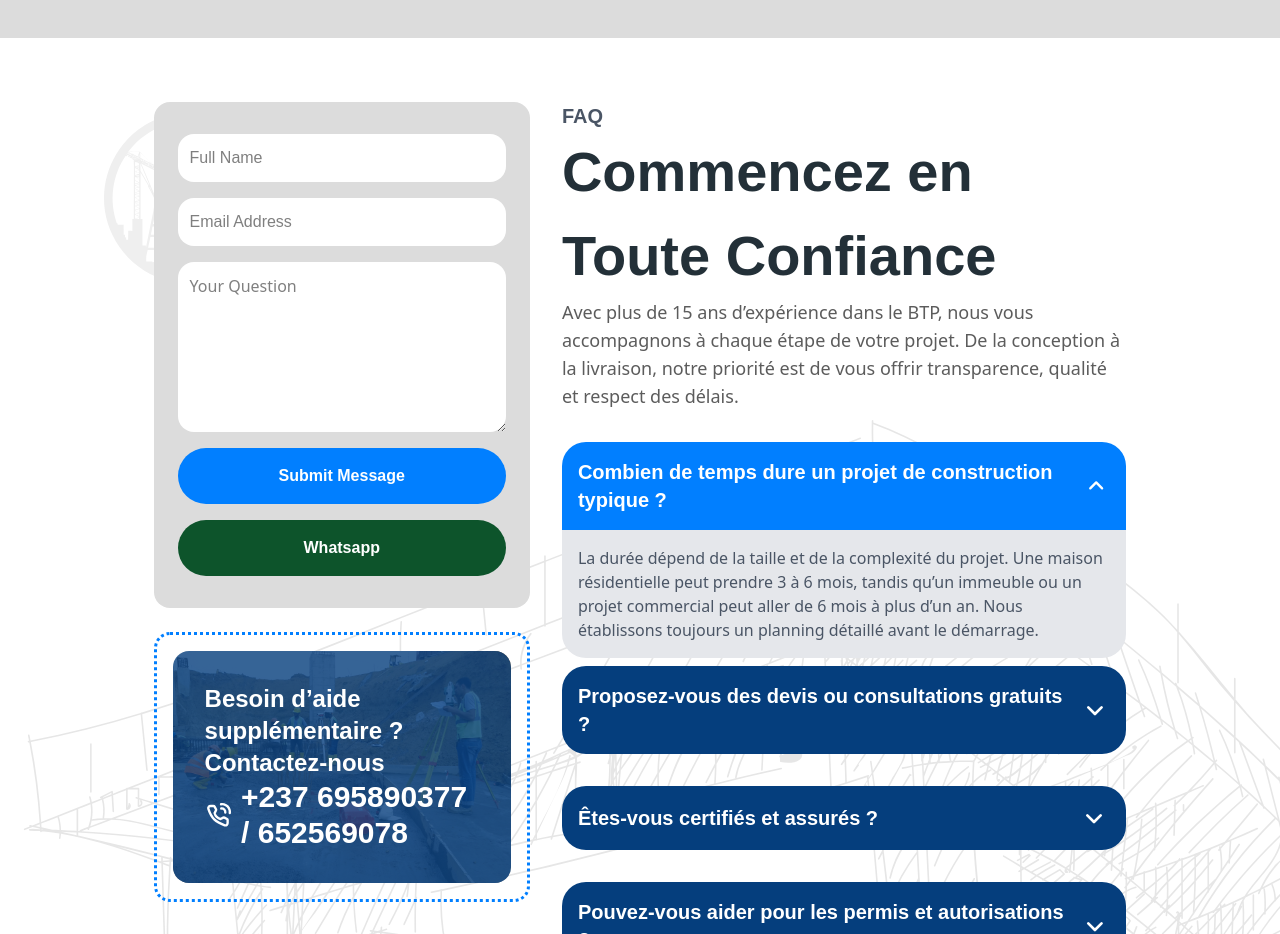
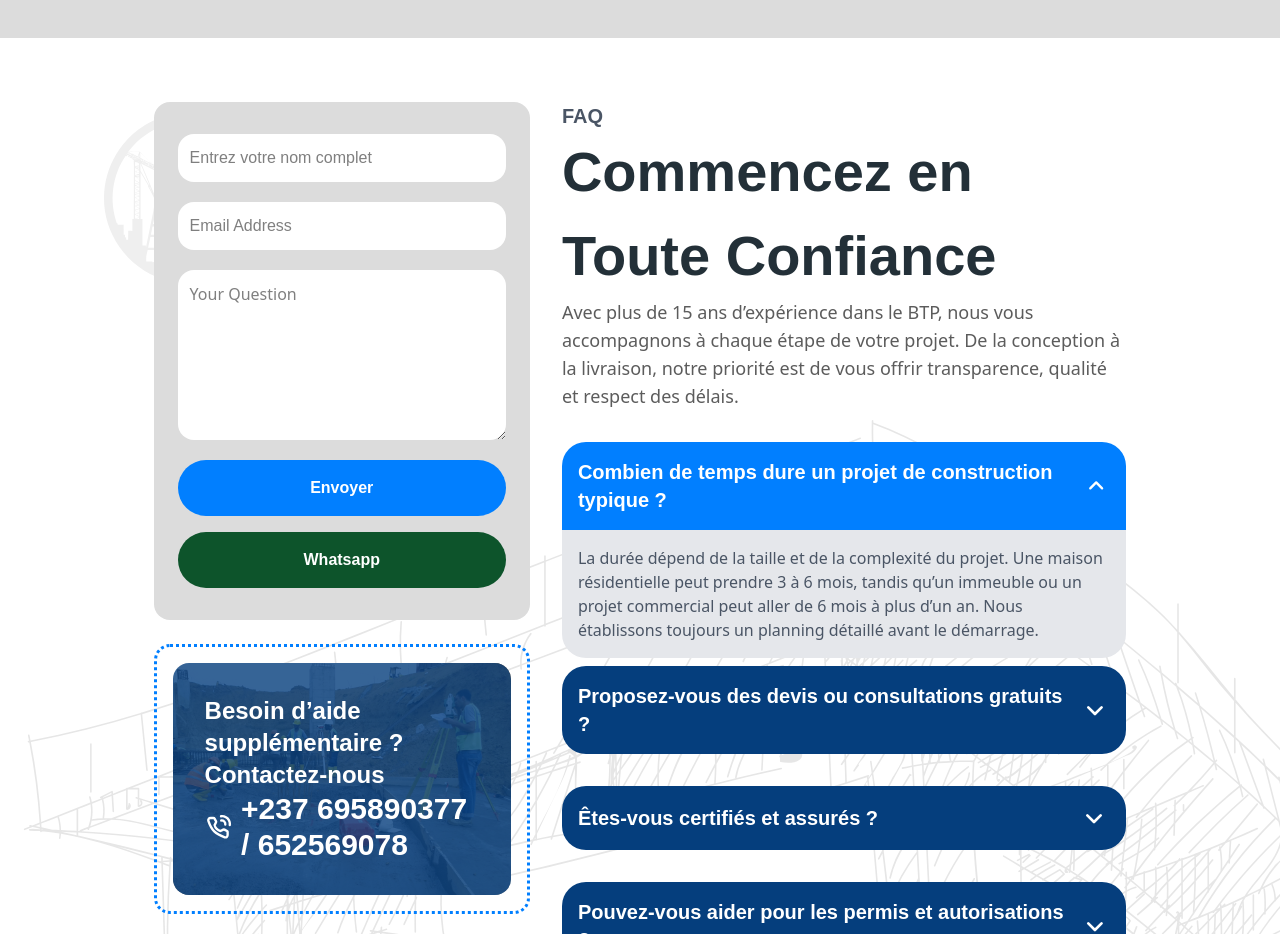
Before and after one commit to iaifrns/kevin-construction, a React (Vite) app: page / in a window 1280 px wide. Shown: the part 7360-8294 px from the top of the page. Built offline with nearby package versions, Linux system fonts and the light colour scheme.

Commit message:
finished with the website

```diff
--- a/src/pages/home/components/FAQ.tsx
+++ b/src/pages/home/components/FAQ.tsx
@@ -4,29 +4,164 @@ import { phone } from "../../../constants/data";
 import { faq } from "../../../constants/faq";
 import { images } from "../../../constants/images";
 import { ridarectToWhatsapp } from "../../../helper/ridarectToWhatsapp";
+import emailjs from "@emailjs/browser";
+
+const templateID = "template_357kjld";
+const serviceID = "service_2kye1s5";
+const publicKey = "69GnNN4nlG5ijDQs6";
 
 const FAQ = () => {
   const [isdrop, setIsdrop] = useState(0);
+
+  const [infoForm, setInfoForm] = useState<
+    Record<string, { text: string; error?: string }>
+  >({
+    email: {
+      text: "",
+    },
+    message: {
+      text: "",
+    },
+    name: {
+      text: "",
+    },
+  });
+
+  const [sending, setSending] = useState(false);
+
+  const emptyData = () => {
+    setInfoForm({
+      name: { text: "", error: undefined },
+      email: { text: "", error: undefined },
+      message: { text: "", error: undefined },
+    });
+  };
+
+  const emptyError = () => {
+    setInfoForm({
+      name: { ...infoForm.name, error: undefined },
+      email: { ...infoForm.email, error: undefined },
+      message: { ...infoForm.phone, error: undefined },
+    });
+  };
+
+  const onSubmit = async () => {
+    let ok = true;
+
+    switch (true) {
+      case infoForm.name.text.length < 2:
+        setInfoForm({
+          ...infoForm,
+          name: { ...infoForm.name, error: "Veuillez entrer votre nom" },
+          email: { ...infoForm.name, error: undefined },
+          message: { ...infoForm.name, error: undefined },
+        });
+        ok = false;
+        break;
+      case infoForm.email.text.length < 3:
+        setInfoForm({
+          ...infoForm,
+          email: { ...infoForm.email, error: "Veuillez entrer votre mail" },
+          name: { ...infoForm.name, error: undefined },
+          message: { ...infoForm.name, error: undefined },
+        });
+        ok = false;
+        break;
+      case infoForm.message.text.length < 4:
+        setInfoForm({
+          ...infoForm,
+          message: {
+            ...infoForm.phone,
+            error: "Veuillez pauser votre question",
+          },
+          email: { ...infoForm.name, error: undefined },
+          name: { ...infoForm.name, error: undefined },
+        });
+        ok = false;
+        break;
+      default:
+        emptyError();
+    }
+
+    if (ok) {
+      setSending(true);
+      try {
+        await emailjs.send(
+          serviceID,
+          templateID,
+          {
+            name: infoForm.name.text,
+            message: infoForm.message.text,
+            email: infoForm.email.text,
+            phone: "",
+          },
+          {
+            publicKey: publicKey,
+          }
+        );
+        alert("Message envoyé ✅");
+        emptyData();
+      } catch (err: any) {
+        alert(
+          `Échec de l’envoi: ${err?.text || err?.message || "Erreur inconnue"}`
+        );
+      } finally {
+        setSending(false);
+      }
+    }
+  };
+
   return (
     <div className="flex min-[500px]:w-[80%] gap-8 max-[1035px]:flex-col">
       <div className="flex flex-col gap-6 flex-2">
         <div className="w-full py-8 px-6 flex flex-col gap-4 bg-[rgb(220,220,220)] rounded-2xl">
+          <div className="flex flex-col gap-1">
             <input
               type="text"
-            placeholder="Full Name"
+              placeholder="Entrez votre nom complet"
               className="bg-white rounded-2xl w-full focus:border-0 font-poppins p-3"
+              value={infoForm.name.text}
+              onChange={(e) =>
+                setInfoForm({ ...infoForm, name: { text: e.target.value } })
+              }
             />
+            <p className="text-sm text-red-500">{infoForm.name.error}</p>
+          </div>
+
+          <div className="flex flex-col gap-1">
             <input
               type="text"
               placeholder="Email Address"
               className="bg-white rounded-2xl w-full focus:border-0 font-poppins  p-3"
+              value={infoForm.email.text}
+              onChange={(e) =>
+                setInfoForm({ ...infoForm, email: { text: e.target.value } })
+              }
             />
+            <p className="text-sm text-red-500">{infoForm.email.error}</p>
+          </div>
+          <div className="flex flex-col gap-1">
             <textarea
               placeholder="Your Question"
               className="bg-white w-full rounded-2xl h-[170px] p-3"
+              value={infoForm.message.text}
+              onChange={(e) =>
+                setInfoForm({ ...infoForm, message: { text: e.target.value } })
+              }
             />
-          <button className="bg-secondary hover:bg-primary transition-all duration-300 ease-in-out font-poppins p-4 rounded-full text-white font-semibold">
-            Submit Message
+            <p className="text-sm text-red-500">{infoForm.message.error}</p>
+          </div>
+          <button
+            className="bg-secondary hover:bg-primary transition-all duration-300 ease-in-out font-poppins p-4 rounded-full text-white font-semibold flex items-center justify-center"
+            onClick={() => {
+              if (!sending) onSubmit();
+            }}
+          >
+            {sending ? (
+              <p className="animate-pulse">En cour ...</p>
+            ) : (
+              <p>Envoyer</p>
+            )}
           </button>
           <button
             className="bg-green-900 hover:bg-primary transition-all duration-300 ease-in-out font-poppins  p-4 rounded-full text-white font-semibold"
```
Lines whose indentation alone changed are shown as unchanged.
